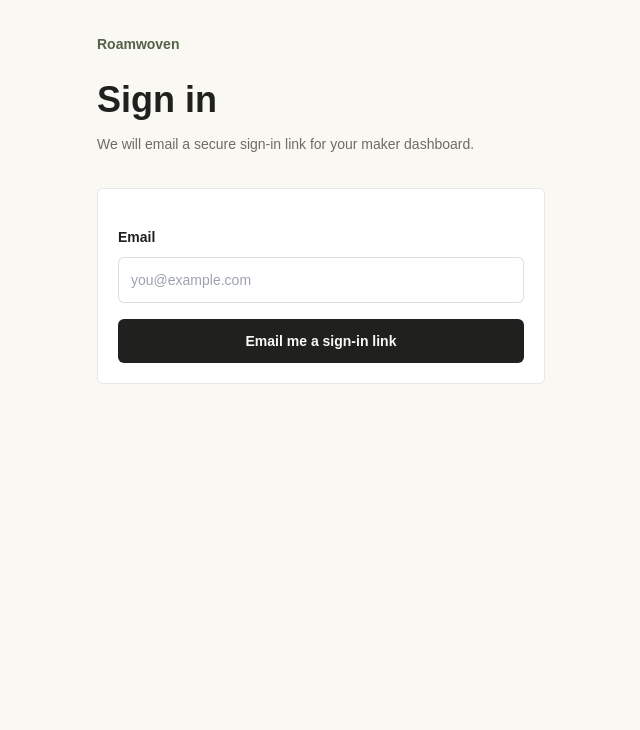
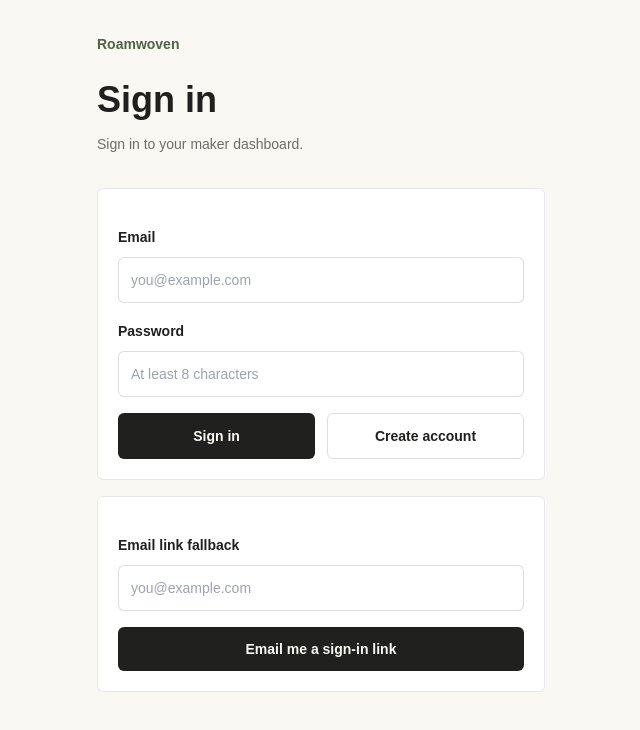
Before and after one commit to slamerow/roamwoven, a Next.js app: page /login in a window 1280 px wide. Shown: the top 730 px of the page, without its empty margins (319-959 px from the left). Built offline with nearby package versions, Linux system fonts and the light colour scheme; no server answers.

Commit message:
Add password auth and harden Supabase callback

```diff
--- /dev/null
+++ b/app/auth/password/route.ts
@@ -0,0 +1,104 @@
+import { NextRequest, NextResponse } from "next/server";
+import { getAppUrl } from "@/lib/env";
+import { hasSupabaseServerConfig } from "@/lib/auth";
+import { createSupabaseServerClient } from "@/lib/supabase/server";
+
+function safeNext(value: string) {
+  if (!value || !value.startsWith("/") || value.startsWith("//")) {
+    return "/maker";
+  }
+
+  return value;
+}
+
+function loginUrl(request: NextRequest, params: Record<string, string>) {
+  const url = new URL("/login", request.url);
+
+  Object.entries(params).forEach(([key, value]) => {
+    url.searchParams.set(key, value);
+  });
+
+  return url;
+}
+
+export async function POST(request: NextRequest) {
+  const formData = await request.formData();
+  const email = String(formData.get("email") ?? "").trim();
+  const password = String(formData.get("password") ?? "");
+  const next = safeNext(String(formData.get("next") ?? "/maker").trim());
+  const intent =
+    String(formData.get("intent") ?? "sign-in") === "sign-up"
+      ? "sign-up"
+      : "sign-in";
+
+  if (!email || !password) {
+    return NextResponse.redirect(
+      loginUrl(request, { error: "missing-password-login", next }),
+      303
+    );
+  }
+
+  if (!hasSupabaseServerConfig()) {
+    return NextResponse.redirect(
+      loginUrl(request, { error: "auth-not-configured", next }),
+      303
+    );
+  }
+
+  const supabase = await createSupabaseServerClient();
+
+  if (intent === "sign-up") {
+    const callbackUrl = new URL("/auth/callback", getAppUrl());
+    callbackUrl.searchParams.set("next", next);
+
+    const { data, error } = await supabase.auth.signUp({
+      email,
+      password,
+      options: {
+        emailRedirectTo: callbackUrl.toString(),
+      },
+    });
+
+    if (error) {
+      console.warn("Supabase password signup failed", {
+        code: error.code,
+        message: error.message,
+        status: error.status,
+      });
+
+      return NextResponse.redirect(
+        loginUrl(request, { error: "password-signup-failed", next }),
+        303
+      );
+    }
+
+    if (data.session) {
+      return NextResponse.redirect(new URL(next, request.url), 303);
+    }
+
+    return NextResponse.redirect(
+      loginUrl(request, { created: "1", next }),
+      303
+    );
+  }
+
+  const { error } = await supabase.auth.signInWithPassword({
+    email,
+    password,
+  });
+
+  if (error) {
+    console.warn("Supabase password signin failed", {
+      code: error.code,
+      message: error.message,
+      status: error.status,
+    });
+
+    return NextResponse.redirect(
+      loginUrl(request, { error: "password-auth-failed", next }),
+      303
+    );
+  }
+
+  return NextResponse.redirect(new URL(next, request.url), 303);
+}
--- a/app/login/page.tsx
+++ b/app/login/page.tsx
@@ -1,13 +1,64 @@
 import Link from "next/link";
 import { hasSupabaseServerConfig } from "@/lib/auth";
+
+function passwordErrorMessage(error?: string) {
+  if (error === "missing-password-login") {
+    return "Enter an email and password to continue.";
+  }
+
+  if (error === "auth-not-configured") {
+    return "Supabase auth is not configured yet.";
+  }
+
+  if (error === "password-auth-failed") {
+    return "Email or password did not work.";
+  }
+
+  if (error === "password-signup-failed") {
+    return "Could not create that account. Try signing in, or use a different password.";
+  }
+
+  if (error === "auth-failed") {
+    return "Could not complete sign-in. The link may have expired or already been opened.";
+  }
+
+  return null;
+}
+
+function magicLinkErrorMessage(error?: string) {
+  if (error === "missing-email") {
+    return "Enter an email address to continue.";
+  }
+
+  if (error === "auth-not-configured") {
+    return "Supabase auth is not configured yet.";
+  }
+
+  if (error === "email-rate-limited") {
+    return "Supabase is rate-limiting sign-in emails right now. Try again later or configure custom SMTP.";
+  }
+
+  if (error === "send-failed") {
+    return "Could not send the sign-in link.";
+  }
+
+  return null;
+}
 
 export default async function LoginPage({
   searchParams
 }: {
-  searchParams: Promise<{ error?: string; next?: string; sent?: string }>;
+  searchParams: Promise<{
+    created?: string;
+    error?: string;
+    next?: string;
+    sent?: string;
+  }>;
 }) {
-  const { error, next = "/maker", sent } = await searchParams;
+  const { created, error, next = "/maker", sent } = await searchParams;
   const authConfigured = hasSupabaseServerConfig();
+  const passwordError = passwordErrorMessage(error);
+  const magicLinkError = magicLinkErrorMessage(error);
 
   return (
     <main className="min-h-screen bg-paper px-6 py-8 md:px-10">
@@ -17,11 +68,11 @@ export default async function LoginPage({
         </Link>
         <h1 className="mt-6 text-4xl font-semibold text-ink">Sign in</h1>
         <p className="mt-3 text-sm leading-6 text-ink/65">
-          We will email a secure sign-in link for your maker dashboard.
+          Sign in to your maker dashboard.
         </p>
 
         <form
-          action="/auth/magic-link"
+          action="/auth/password"
           className="mt-8 space-y-4 rounded-md border border-ink/10 bg-white p-5"
           method="post"
         >
@@ -35,20 +86,74 @@ export default async function LoginPage({
               type="email"
             />
           </label>
+          <label className="block">
+            <span className="text-sm font-semibold text-ink">Password</span>
+            <input
+              className="mt-2 w-full rounded-md border border-ink/15 px-3 py-3 text-sm"
+              minLength={8}
+              name="password"
+              placeholder="At least 8 characters"
+              type="password"
+            />
+          </label>
+          {created ? (
+            <p className="rounded-md bg-moss/10 px-3 py-2 text-sm font-semibold text-moss">
+              Account created. Check your email to confirm it, then sign in with
+              your password.
+            </p>
+          ) : null}
+          {passwordError ? (
+            <p className="rounded-md bg-clay/10 px-3 py-2 text-sm font-semibold text-clay">
+              {passwordError}
+            </p>
+          ) : null}
+          <div className="grid gap-3 sm:grid-cols-2">
+            <button
+              className="rounded-md bg-ink px-4 py-3 text-sm font-semibold text-paper disabled:bg-ink/30"
+              disabled={!authConfigured}
+              name="intent"
+              type="submit"
+              value="sign-in"
+            >
+              Sign in
+            </button>
+            <button
+              className="rounded-md border border-ink/15 px-4 py-3 text-sm font-semibold text-ink disabled:text-ink/30"
+              disabled={!authConfigured}
+              name="intent"
+              type="submit"
+              value="sign-up"
+            >
+              Create account
+            </button>
+          </div>
+        </form>
+
+        <form
+          action="/auth/magic-link"
+          className="mt-4 space-y-4 rounded-md border border-ink/10 bg-white p-5"
+          method="post"
+        >
+          <input name="next" type="hidden" value={next} />
+          <label className="block">
+            <span className="text-sm font-semibold text-ink">
+              Email link fallback
+            </span>
+            <input
+              className="mt-2 w-full rounded-md border border-ink/15 px-3 py-3 text-sm"
+              name="email"
+              placeholder="you@example.com"
+              type="email"
+            />
+          </label>
           {sent ? (
             <p className="rounded-md bg-moss/10 px-3 py-2 text-sm font-semibold text-moss">
               Check your email for the sign-in link.
             </p>
           ) : null}
-          {error ? (
+          {magicLinkError ? (
             <p className="rounded-md bg-clay/10 px-3 py-2 text-sm font-semibold text-clay">
-              {error === "missing-email"
-                ? "Enter an email address to continue."
-                : error === "auth-not-configured"
-                  ? "Supabase auth is not configured yet."
-                  : error === "email-rate-limited"
-                    ? "Supabase is rate-limiting sign-in emails right now. Try again later or configure custom SMTP."
-                    : "Could not send the sign-in link."}
+              {magicLinkError}
             </p>
           ) : null}
           <button
--- a/app/maker/trips/[tripId]/page.tsx
+++ b/app/maker/trips/[tripId]/page.tsx
@@ -11,7 +11,8 @@ import {
 import { getStripeSetupState } from "@/lib/billing/stripe";
 import { getMakerTrip } from "@/lib/trips";
 
-const stages = [
+function getStages(isPaid: boolean) {
+  return [
     {
       title: "Create trip",
       description: "Trip shell is ready.",
@@ -21,22 +22,23 @@ const stages = [
     {
       title: "Pay once",
       description: "Required before AI review starts.",
-    state: "current",
+      state: isPaid ? "complete" : "current",
       icon: CreditCard
     },
     {
       title: "Upload materials",
       description: "PDFs, screenshots, docs, sheets, and notes.",
-    state: "locked",
+      state: isPaid ? "current" : "locked",
       icon: FileUp
     },
     {
       title: "Generate app",
       description: "Review questions, preview, and publish.",
-    state: "locked",
+      state: isPaid ? "available" : "locked",
       icon: WandSparkles
     }
   ];
+}
 
 const betaLinks = [
   { label: "Upload", step: "upload", icon: FileUp },
@@ -57,7 +59,8 @@ export default async function TripWorkspacePage({
   const { checkout } = await searchParams;
   const trip = await getMakerTrip(tripId);
   const stripeSetup = getStripeSetupState();
-  const isPaid = trip.paymentStatus === "paid" || trip.isDemo;
+  const isPaid = trip.paymentStatus === "paid" || Boolean(trip.isDemo);
+  const stages = getStages(isPaid);
 
   return (
     <main className="min-h-screen bg-paper px-6 py-8 md:px-10">
@@ -90,6 +93,8 @@ export default async function TripWorkspacePage({
                       ? "text-moss"
                       : stage.state === "current"
                         ? "text-clay"
+                        : stage.state === "available"
+                          ? "text-tide"
                           : "text-ink/30"
                   }
                   size={22}
```
Also changed, not shown: app/auth/callback/route.ts (+64 -10 lines), 1 other file (tests, documents, lock files or other folders). Lines whose indentation alone changed are shown as unchanged.
